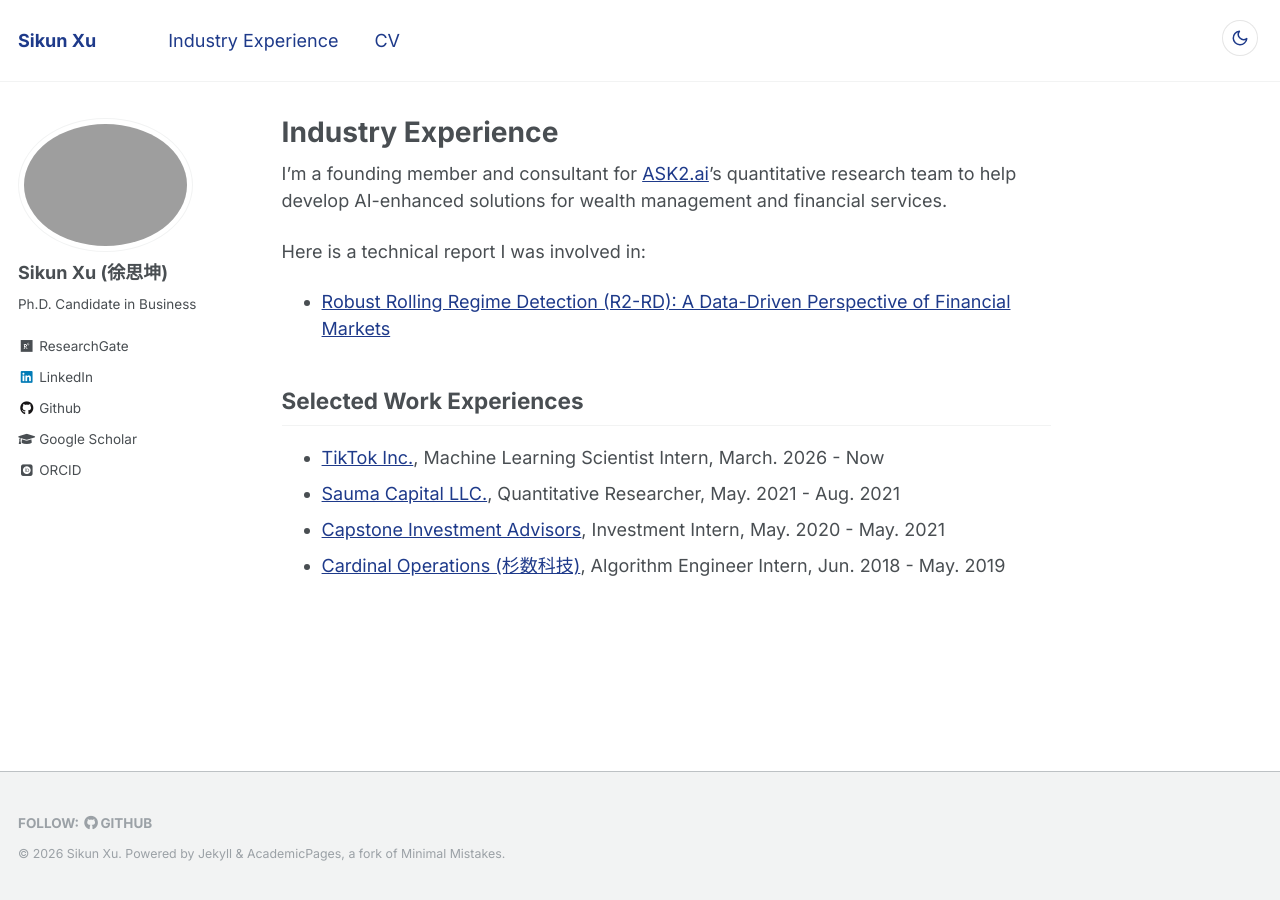
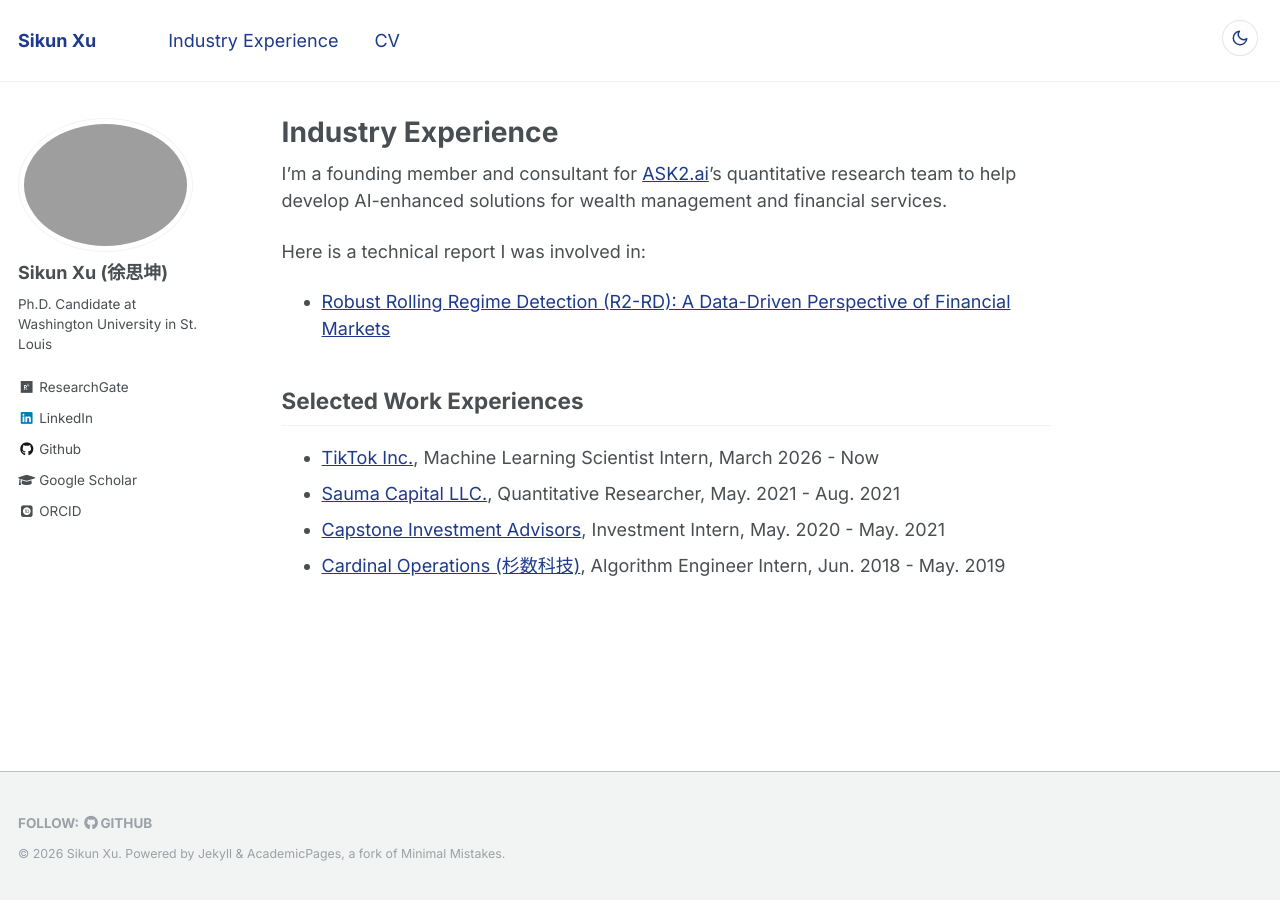
Before and after one commit to iamsikun/iamsikun.github.io, a Jekyll site: the page built from _pages/industry-experience.md, in a window 1280 px wide. Built offline with Jekyll 4.4.1, drawn with Linux system fonts in a browser that asks for light colours; some web fonts are replaced.

Commit message:
Polish site metadata and document working dev command
- _config.yml: replace placeholder site description with a real one;
  update sidebar bio to reference WashU.
- _pages/about.md: set homepage title to "Sikun Xu" so browser tab and
  search snippets read the name instead of "About".
- _pages/industry-experience.md: fix "March." typo for TikTok entry.
- CLAUDE.md: switch documented command to `jekyll serve`; the Hawkins
  `liveserve` servlet currently crashes on every request under
  Jekyll 3.10 + current Ruby/WEBrick.
- Gemfile.lock: webrick 1.9.2 → 1.8.2 (dev-only side effect; GitHub
  Pages does not use webrick).

Co-Authored-By: Claude Opus 4.7 (1M context) <noreply@anthropic.com>

```diff
--- a/_config.yml
+++ b/_config.yml
@@ -10,7 +10,7 @@ locale                   : "en-US"
 title                    : "Sikun Xu"
 title_separator          : "-"
 name                     : &name "Sikun Xu"
-description              : &description "personal description"
+description              : &description "Personal website of Sikun Xu, Ph.D. candidate at Olin Business School (WashU). Research on reliable decision-making with machine learning and causal inference when data is noisy and high-dimensional."
 url                      : https://iamsikun.github.io # the base hostname & protocol for your site e.g. "https://mmistakes.github.io"
 baseurl                  : "" # the subpath of your site, e.g. "/blog"
 repository               : "iamsikun/iamsikun.github.io"
@@ -56,7 +56,7 @@ analytics:
 author:
   name             : "Sikun Xu (徐思坤)"
   avatar           : "profile.png"
-  bio              : "Ph.D. Candidate in Business"
+  bio              : "Ph.D. Candidate at Washington University in St. Louis"
   location         :
   employer         :
   pubmed           :
--- a/_pages/industry-experience.md
+++ b/_pages/industry-experience.md
@@ -12,7 +12,7 @@ Here is a technical report I was involved in:
 * [Robust Rolling Regime Detection (R2-RD): A Data-Driven Perspective of Financial Markets](https://papers.ssrn.com/sol3/papers.cfm?abstract_id=4729435#)
 
 ## Selected Work Experiences
-* [TikTok Inc.](https://www.tiktok.com/about?lang=en), Machine Learning Scientist Intern, March. 2026 - Now
+* [TikTok Inc.](https://www.tiktok.com/about?lang=en), Machine Learning Scientist Intern, March 2026 - Now
 * [Sauma Capital LLC.](https://www.linkedin.com/company/sauma-capital-llc), Quantitative Researcher, May. 2021 - Aug. 2021
 * [Capstone Investment Advisors](https://www.capstoneco.com/), Investment Intern, May. 2020 - May. 2021
 * [Cardinal Operations (杉数科技)](https://www.shanshu.ai/), Algorithm Engineer Intern,  Jun. 2018 - May. 2019
```
Also changed, not shown: CLAUDE.md (+4 -2 lines), _pages/about.md (+1 -1 lines), Gemfile.lock.
